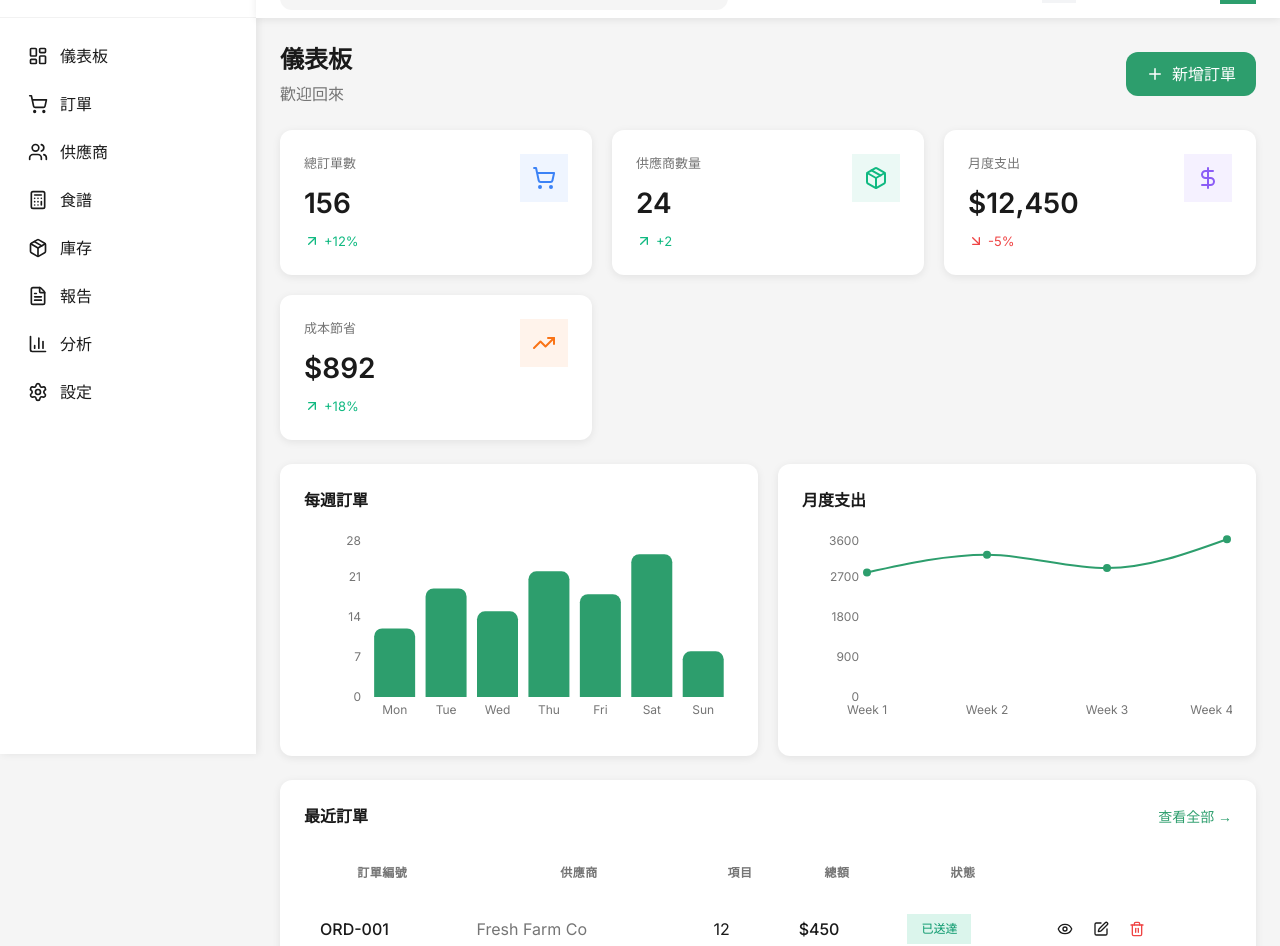
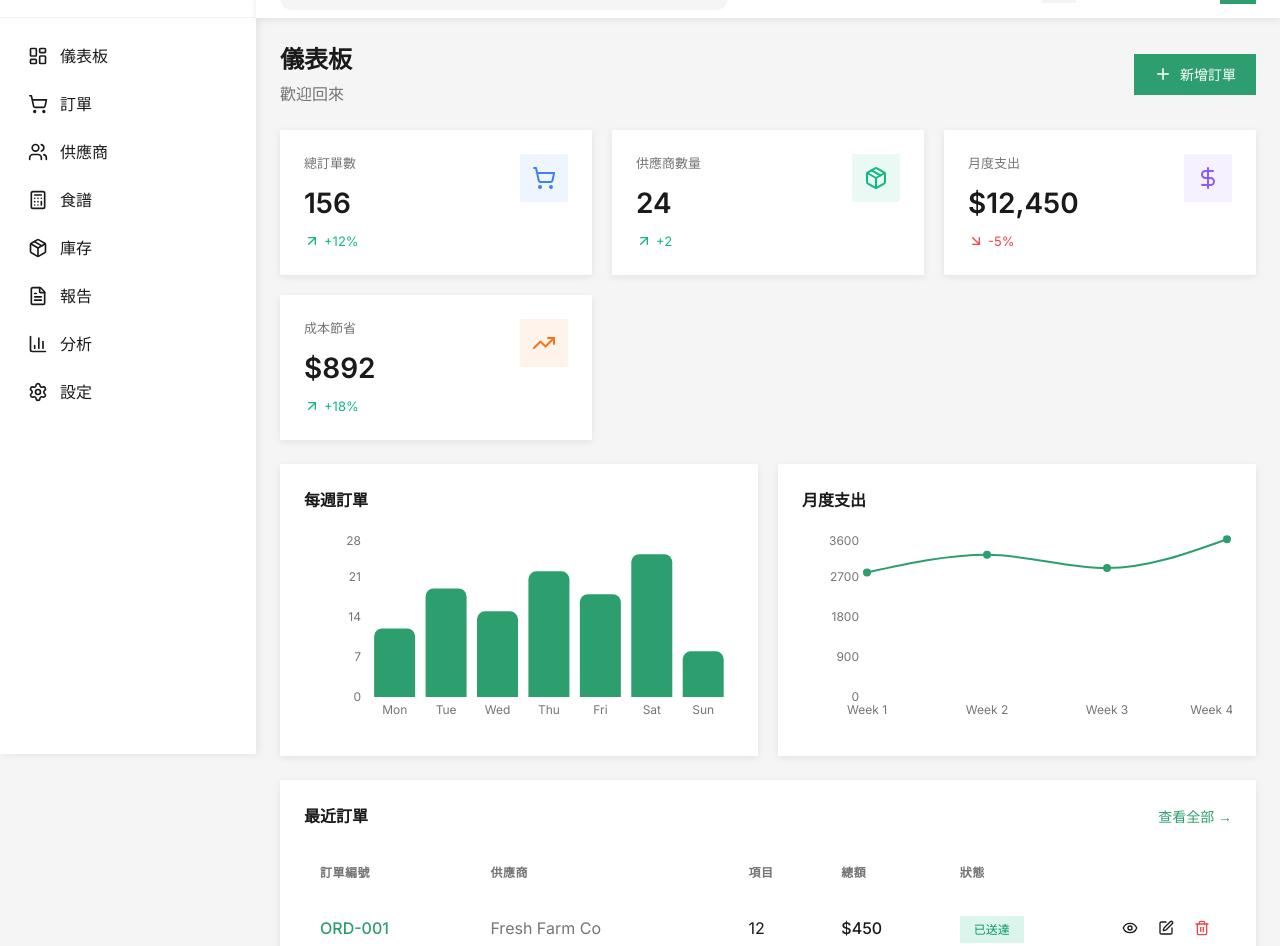
Before and after one commit to singerj295/open-purchase, a Next.js app: page / in a window 1280 px wide. Shown: the part 46-992 px from the top of the page. Built offline with nearby package versions, Linux system fonts and the light colour scheme.

Commit message:
Fix: Dashboard with proper flat design styles

```diff
--- a/src/app/(dashboard)/page.tsx
+++ b/src/app/(dashboard)/page.tsx
@@ -88,6 +88,13 @@ const recentOrders = [
   { id: "ORD-005", supplier: "Spice World", items: 6, total: "$180", status: "delivered" },
 ];
 
+const statusColors: Record<string, { bg: string; text: string }> = {
+  delivered: { bg: "rgba(16, 185, 129, 0.15)", text: "#059669" },
+  shipping: { bg: "rgba(59, 130, 246, 0.15)", text: "#2563eb" },
+  pending: { bg: "rgba(251, 191, 36, 0.15)", text: "#d97706" },
+  confirmed: { bg: "rgba(139, 92, 246, 0.15)", text: "#7c3aed" },
+};
+
 const statusLabels: Record<string, { en: string; zh: string }> = {
   delivered: { en: "Delivered", zh: "已送達" },
   shipping: { en: "Shipped", zh: "已發貨" },
@@ -95,55 +102,90 @@ const statusLabels: Record<string, { en: string; zh: string }> = {
   confirmed: { en: "Confirmed", zh: "已確認" },
 };
 
-const statusColors: Record<string, { bg: string; text: string }> = {
-  delivered: { bg: "rgba(16, 185, 129, 0.15)", text: "#059669" },
-  shipping: { bg: "rgba(59, 130, 246, 0.15)", text: "#2563eb" },
-  pending: { bg: "rgba(251, 191, 36, 0.15)", text: "#d97706" },
-  confirmed: { bg: "rgba(139, 92, 246, 0.15)", text: "#7c3aed" },
-};
-
 export default function DashboardPage() {
-  const [lang, setLang] = useState<"en" | "zh">("zh");
+  const [lang, setLang] = useState("zh");
   const [mounted, setMounted] = useState(false);
 
   useEffect(() => {
     setMounted(true);
-    const savedLang = localStorage.getItem("open-purchase-lang");
-    if (savedLang === "en" || savedLang === "zh") {
-      setLang(savedLang);
+    const saved = localStorage.getItem("open-purchase-lang");
+    if (saved === "en" || saved === "zh") {
+      setLang(saved);
     }
   }, []);
 
+  const isZh = lang === "zh";
+
+  const containerStyle: React.CSSProperties = {
+    display: 'flex',
+    flexDirection: 'column',
+    gap: '24px',
+  };
+
+  const headerStyle: React.CSSProperties = {
+    display: 'flex',
+    alignItems: 'center',
+    justifyContent: 'space-between',
+  };
+
+  const titleStyle: React.CSSProperties = {
+    fontSize: '24px',
+    fontWeight: '600',
+    margin: 0,
+  };
+
+  const subtitleStyle: React.CSSProperties = {
+    color: 'var(--muted)',
+    marginTop: '4px',
+  };
+
+  const gridStyle: React.CSSProperties = {
+    display: 'grid',
+    gridTemplateColumns: 'repeat(auto-fit, minmax(240px, 1fr))',
+    gap: '20px',
+  };
+
+  const chartGridStyle: React.CSSProperties = {
+    display: 'grid',
+    gridTemplateColumns: 'repeat(auto-fit, minmax(400px, 1fr))',
+    gap: '20px',
+  };
+
   if (!mounted) {
     return (
-      <div style={{ display: 'flex', flexDirection: 'column', gap: '24px' }}>
-        <div style={{ display: 'flex', alignItems: 'center', justifyContent: 'space-between' }}>
+      <div style={containerStyle}>
+        <div style={headerStyle}>
           <div>
-            <h1 style={{ fontSize: '24px', fontWeight: '600', margin: 0 }}>Dashboard</h1>
-            <p style={{ color: 'var(--muted)', margin: '4px 0 0 0' }}>Welcome back</p>
+            <h1 style={titleStyle}>Dashboard</h1>
+            <p style={subtitleStyle}>Welcome back</p>
           </div>
         </div>
       </div>
     );
   }
 
-  const isZh = lang === "zh";
-
   return (
-    <div style={{ display: 'flex', flexDirection: 'column', gap: '24px' }}>
+    <div style={containerStyle}>
       {/* Welcome */}
-      <div style={{ display: 'flex', alignItems: 'center', justifyContent: 'space-between' }}>
+      <div style={headerStyle}>
         <div>
-          <h1 style={{ fontSize: '24px', fontWeight: '600', margin: 0 }}>
-            {isZh ? "儀表板" : "Dashboard"}
-          </h1>
-          <p style={{ color: 'var(--muted)', margin: '4px 0 0 0' }}>
-            {isZh ? "歡迎回來" : "Welcome back"}
-          </p>
+          <h1 style={titleStyle}>{isZh ? "儀表板" : "Dashboard"}</h1>
+          <p style={subtitleStyle}>{isZh ? "歡迎回來" : "Welcome back"}</p>
         </div>
         <button
-          className="btn-primary"
-          style={{ display: 'flex', alignItems: 'center', gap: '8px' }}
+          style={{
+            display: 'flex',
+            alignItems: 'center',
+            gap: '8px',
+            padding: '10px 20px',
+            background: 'var(--primary)',
+            color: 'white',
+            border: 'none',
+            borderRadius: '12px',
+            fontSize: '14px',
+            fontWeight: '500',
+            cursor: 'pointer',
+          }}
         >
           <Plus size={18} />
           {isZh ? "新增訂單" : "New Order"}
@@ -151,38 +193,26 @@ export default function DashboardPage() {
       </div>
 
       {/* Stats Grid */}
-      <div
-        style={{
-          display: 'grid',
-          gridTemplateColumns: 'repeat(auto-fit, minmax(240px, 1fr))',
-          gap: '20px',
-        }}
-      >
+      <div style={gridStyle}>
         {stats.map((stat) => (
           <div
             key={stat.label}
-            className="stat-card"
-            style={{ display: 'flex', alignItems: 'flex-start', justifyContent: 'space-between' }}
+            style={{
+              background: 'var(--card-bg)',
+              borderRadius: '16px',
+              padding: '24px',
+              boxShadow: '0 2px 8px var(--shadow)',
+              border: 'none',
+              display: 'flex',
+              alignItems: 'flex-start',
+              justifyContent: 'space-between',
+            }}
           >
             <div>
-              <p
-                style={{
-                  color: 'var(--muted)',
-                  fontSize: '13px',
-                  fontWeight: '500',
-                  margin: 0,
-                }}
-              >
+              <p style={{ color: 'var(--muted)', fontSize: '13px', fontWeight: '500', margin: 0 }}>
                 {isZh ? stat.labelZh : stat.label}
               </p>
-              <p
-                style={{
-                  fontSize: '28px',
-                  fontWeight: '600',
-                  margin: '8px 0',
-                  color: 'var(--foreground)',
-                }}
-              >
+              <p style={{ fontSize: '28px', fontWeight: '600', margin: '8px 0', color: 'var(--foreground)' }}>
                 {stat.value}
               </p>
               <div style={{ display: 'flex', alignItems: 'center', gap: '4px' }}>
@@ -191,23 +221,12 @@ export default function DashboardPage() {
                 ) : (
                   <ArrowDownRight size={16} color="#ef4444" />
                 )}
-                <span
-                  style={{
-                    fontSize: '13px',
-                    color: stat.trend === 'up' ? '#10b981' : '#ef4444',
-                  }}
-                >
+                <span style={{ fontSize: '13px', color: stat.trend === 'up' ? '#10b981' : '#ef4444' }}>
                   {stat.change}
                 </span>
               </div>
             </div>
-            <div
-              style={{
-                padding: '12px',
-                borderRadius: '12px',
-                background: `${stat.color}15`,
-              }}
-            >
+            <div style={{ padding: '12px', borderRadius: '12px', background: `${stat.color}15` }}>
               <stat.icon size={24} color={stat.color} />
             </div>
           </div>
@@ -215,168 +234,90 @@ export default function DashboardPage() {
       </div>
 
       {/* Charts Row */}
-      <div
-        style={{
-          display: 'grid',
-          gridTemplateColumns: 'repeat(auto-fit, minmax(400px, 1fr))',
-          gap: '20px',
-        }}
-      >
+      <div style={chartGridStyle}>
         {/* Orders Chart */}
-        <div className="card" style={{ padding: '24px' }}>
+        <div style={{ background: 'var(--card-bg)', borderRadius: '16px', padding: '24px', boxShadow: '0 2px 8px var(--shadow)', border: 'none' }}>
           <h3 style={{ fontSize: '16px', fontWeight: '600', margin: '0 0 20px 0' }}>
             {isZh ? '每週訂單' : 'Weekly Orders'}
           </h3>
           <ResponsiveContainer width="100%" height={200}>
             <BarChart data={orderData}>
-              <XAxis
-                dataKey="name"
-                axisLine={false}
-                tickLine={false}
-                tick={{ fill: 'var(--muted)', fontSize: 12 }}
-              />
-              <YAxis
-                axisLine={false}
-                tickLine={false}
-                tick={{ fill: 'var(--muted)', fontSize: 12 }}
-              />
-              <Tooltip
-                contentStyle={{
-                  background: 'var(--card-bg)',
-                  border: 'none',
-                  borderRadius: '8px',
-                  boxShadow: '0 4px 12px var(--shadow)',
-                }}
-              />
-              <Bar
-                dataKey="orders"
-                fill="var(--primary)"
-                radius={[8, 8, 0, 0]}
-              />
+              <XAxis dataKey="name" axisLine={false} tickLine={false} tick={{ fill: 'var(--muted)', fontSize: 12 }} />
+              <YAxis axisLine={false} tickLine={false} tick={{ fill: 'var(--muted)', fontSize: 12 }} />
+              <Tooltip contentStyle={{ background: 'var(--card-bg)', border: 'none', borderRadius: '8px', boxShadow: '0 4px 12px var(--shadow)' }} />
+              <Bar dataKey="orders" fill="var(--primary)" radius={[8, 8, 0, 0]} />
             </BarChart>
           </ResponsiveContainer>
         </div>
 
         {/* Spend Chart */}
-        <div className="card" style={{ padding: '24px' }}>
+        <div style={{ background: 'var(--card-bg)', borderRadius: '16px', padding: '24px', boxShadow: '0 2px 8px var(--shadow)', border: 'none' }}>
           <h3 style={{ fontSize: '16px', fontWeight: '600', margin: '0 0 20px 0' }}>
             {isZh ? '月度支出' : 'Monthly Spend'}
           </h3>
           <ResponsiveContainer width="100%" height={200}>
             <LineChart data={spendData}>
-              <XAxis
-                dataKey="name"
-                axisLine={false}
-                tickLine={false}
-                tick={{ fill: 'var(--muted)', fontSize: 12 }}
-              />
-              <YAxis
-                axisLine={false}
-                tickLine={false}
-                tick={{ fill: 'var(--muted)', fontSize: 12 }}
-              />
-              <Tooltip
-                contentStyle={{
-                  background: 'var(--card-bg)',
-                  border: 'none',
-                  borderRadius: '8px',
-                  boxShadow: '0 4px 12px var(--shadow)',
-                }}
-              />
-              <Line
-                type="monotone"
-                dataKey="spend"
-                stroke="var(--primary)"
-                strokeWidth={2}
-                dot={{ fill: 'var(--primary)', strokeWidth: 2 }}
-              />
+              <XAxis dataKey="name" axisLine={false} tickLine={false} tick={{ fill: 'var(--muted)', fontSize: 12 }} />
+              <YAxis axisLine={false} tickLine={false} tick={{ fill: 'var(--muted)', fontSize: 12 }} />
+              <Tooltip contentStyle={{ background: 'var(--card-bg)', border: 'none', borderRadius: '8px', boxShadow: '0 4px 12px var(--shadow)' }} />
+              <Line type="monotone" dataKey="spend" stroke="var(--primary)" strokeWidth={2} dot={{ fill: 'var(--primary)', strokeWidth: 2 }} />
             </LineChart>
           </ResponsiveContainer>
         </div>
       </div>
 
       {/* Recent Orders */}
-      <div className="card" style={{ padding: '24px' }}>
+      <div style={{ background: 'var(--card-bg)', borderRadius: '16px', padding: '24px', boxShadow: '0 2px 8px var(--shadow)', border: 'none' }}>
         <div style={{ display: 'flex', justifyContent: 'space-between', alignItems: 'center', marginBottom: '20px' }}>
           <h3 style={{ fontSize: '16px', fontWeight: '600', margin: 0 }}>
             {isZh ? '最近訂單' : 'Recent Orders'}
           </h3>
-          <a
-            href="/orders"
-            style={{
-              fontSize: '14px',
-              color: 'var(--primary)',
-              fontWeight: '500',
-            }}
-          >
+          <a href="/orders" style={{ fontSize: '14px', color: 'var(--primary)', fontWeight: '500', textDecoration: 'none' }}>
             {isZh ? '查看全部' : 'View All'} →
           </a>
         </div>
-        <table>
+        <table style={{ width: '100%', borderCollapse: 'separate', borderSpacing: 0 }}>
           <thead>
             <tr>
-              <th>{isZh ? '訂單編號' : 'Order ID'}</th>
-              <th>{isZh ? '供應商' : 'Supplier'}</th>
-              <th>{isZh ? '項目' : 'Items'}</th>
-              <th>{isZh ? '總額' : 'Total'}</th>
-              <th>{isZh ? '狀態' : 'Status'}</th>
-              <th></th>
+              <th style={{ textAlign: 'left', padding: '16px', fontWeight: '600', color: 'var(--muted)', fontSize: '12px', textTransform: 'uppercase' }}>
+                {isZh ? '訂單編號' : 'Order ID'}
+              </th>
+              <th style={{ textAlign: 'left', padding: '16px', fontWeight: '600', color: 'var(--muted)', fontSize: '12px', textTransform: 'uppercase' }}>
+                {isZh ? '供應商' : 'Supplier'}
+              </th>
+              <th style={{ textAlign: 'left', padding: '16px', fontWeight: '600', color: 'var(--muted)', fontSize: '12px', textTransform: 'uppercase' }}>
+                {isZh ? '項目' : 'Items'}
+              </th>
+              <th style={{ textAlign: 'left', padding: '16px', fontWeight: '600', color: 'var(--muted)', fontSize: '12px', textTransform: 'uppercase' }}>
+                {isZh ? '總額' : 'Total'}
+              </th>
+              <th style={{ textAlign: 'left', padding: '16px', fontWeight: '600', color: 'var(--muted)', fontSize: '12px', textTransform: 'uppercase' }}>
+                {isZh ? '狀態' : 'Status'}
+              </th>
+              <th style={{ width: '100px' }}></th>
             </tr>
           </thead>
           <tbody>
             {recentOrders.map((order) => (
-              <tr key={order.id}>
-                <td style={{ fontWeight: '500' }}>{order.id}</td>
-                <td style={{ color: 'var(--muted)' }}>{order.supplier}</td>
-                <td>{order.items}</td>
-                <td style={{ fontWeight: '500' }}>{order.total}</td>
-                <td>
-                  <span
-                    className="badge"
-                    style={{
-                      background: statusColors[order.status].bg,
-                      color: statusColors[order.status].text,
-                    }}
-                  >
-                    {isZh
-                      ? statusLabels[order.status].zh
-                      : statusLabels[order.status].en}
+              <tr key={order.id} style={{ borderBottom: '1px solid rgba(128,128,128,0.1)' }}>
+                <td style={{ padding: '16px', fontWeight: '500', color: 'var(--primary)' }}>{order.id}</td>
+                <td style={{ padding: '16px', color: 'var(--muted)' }}>{order.supplier}</td>
+                <td style={{ padding: '16px' }}>{order.items}</td>
+                <td style={{ padding: '16px', fontWeight: '500' }}>{order.total}</td>
+                <td style={{ padding: '16px' }}>
+                  <span style={{ padding: '6px 14px', borderRadius: '20px', fontSize: '12px', fontWeight: '500', background: statusColors[order.status].bg, color: statusColors[order.status].text }}>
+                    {isZh ? statusLabels[order.status].zh : statusLabels[order.status].en}
                   </span>
                 </td>
-                <td>
+                <td style={{ padding: '16px' }}>
                   <div style={{ display: 'flex', gap: '8px' }}>
-                    <button
-                      style={{
-                        padding: '6px',
-                        borderRadius: '8px',
-                        border: 'none',
-                        background: 'transparent',
-                        cursor: 'pointer',
-                      }}
-                    >
+                    <button style={{ padding: '6px', borderRadius: '8px', border: 'none', background: 'transparent', cursor: 'pointer' }}>
                       <Eye size={16} />
                     </button>
-                    <button
-                      style={{
-                        padding: '6px',
-                        borderRadius: '8px',
-                        border: 'none',
-                        background: 'transparent',
-                        cursor: 'pointer',
-                      }}
-                    >
+                    <button style={{ padding: '6px', borderRadius: '8px', border: 'none', background: 'transparent', cursor: 'pointer' }}>
                       <Edit size={16} />
                     </button>
-                    <button
-                      style={{
-                        padding: '6px',
-                        borderRadius: '8px',
-                        border: 'none',
-                        background: 'transparent',
-                        cursor: 'pointer',
-                        color: '#ef4444',
-                      }}
-                    >
+                    <button style={{ padding: '6px', borderRadius: '8px', border: 'none', background: 'transparent', cursor: 'pointer', color: '#ef4444' }}>
                       <Trash2 size={16} />
                     </button>
                   </div>
```
